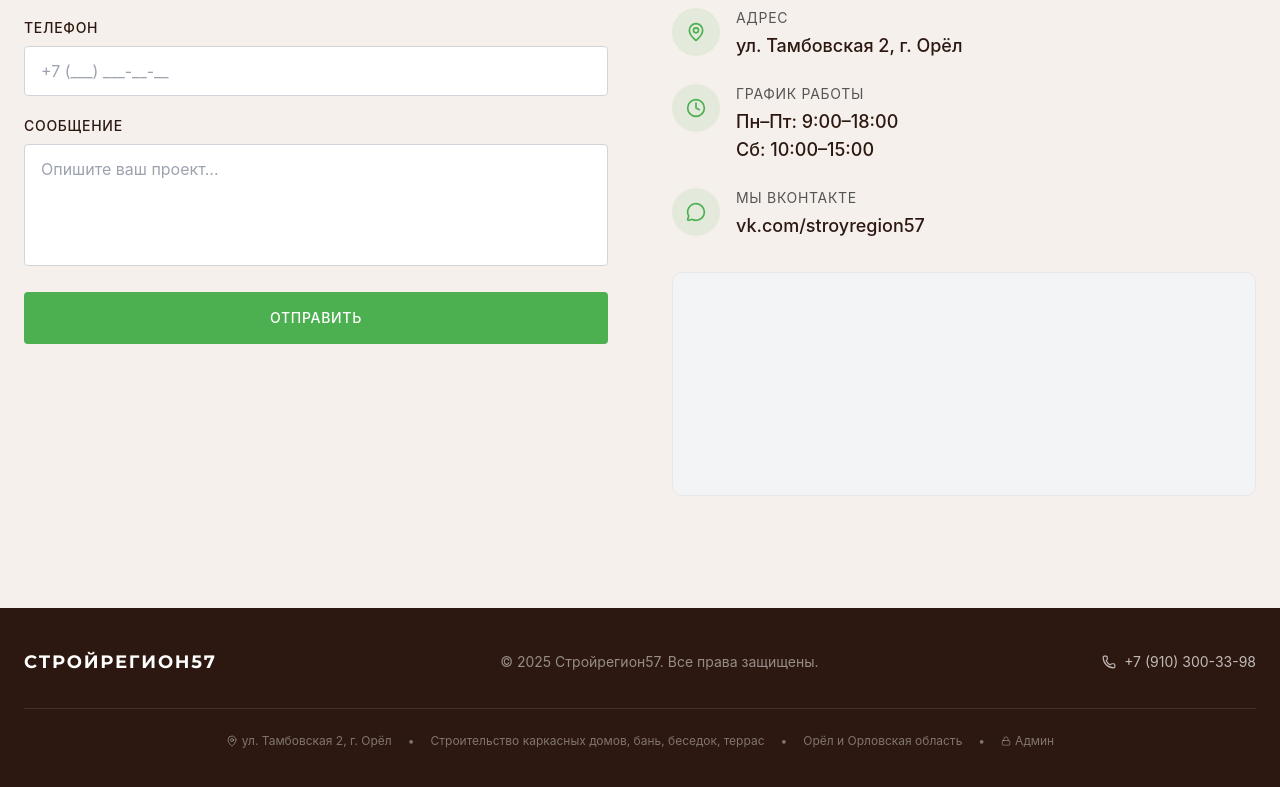
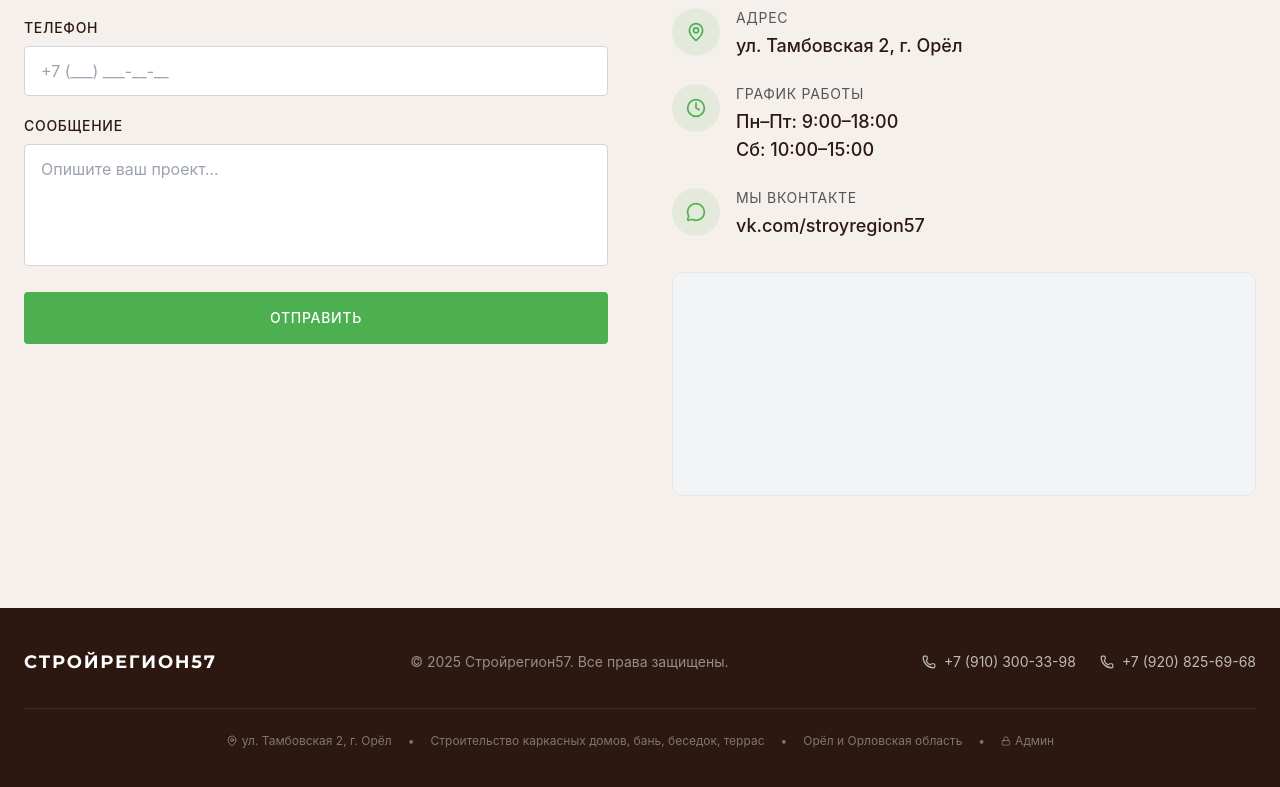
Before and after one commit to cirodil/sr57, a React (Vite) app: page /#/ in a window 1280 px wide. Shown: the part 4129-4916 px from the top of the page. Built offline with nearby package versions, Linux system fonts and the light colour scheme; no server answers.

Commit message:
добавил номер телефона в футер

```diff
--- a/src/sections/Footer.tsx
+++ b/src/sections/Footer.tsx
@@ -1,5 +1,5 @@
-import { Phone, MapPin, Lock } from 'lucide-react';
-import { useNavigate } from 'react-router';
+import { Phone, MapPin, Lock } from "lucide-react";
+import { useNavigate } from "react-router";
 
 export default function Footer() {
   const navigate = useNavigate();
@@ -8,7 +8,10 @@ export default function Footer() {
       <div className="max-w-7xl mx-auto px-6">
         <div className="flex flex-col md:flex-row items-center justify-between gap-6">
           {/* Logo */}
-          <a href="#" className="text-lg font-bold uppercase tracking-widest font-playfair text-white">
+          <a
+            href="#"
+            className="text-lg font-bold uppercase tracking-widest font-playfair text-white"
+          >
             СТРОЙРЕГИОН57
           </a>
 
@@ -26,6 +29,13 @@ export default function Footer() {
               <Phone size={14} />
               +7 (910) 300-33-98
             </a>
+            <a
+              href="tel:+79208256968"
+              className="flex items-center gap-2 text-white/70 hover:text-white transition-colors text-sm"
+            >
+              <Phone size={14} />
+              +7 (920) 825-69-68
+            </a>
           </div>
         </div>
 
@@ -40,7 +50,7 @@ export default function Footer() {
           <span>Орёл и Орловская область</span>
           <span>•</span>
           <button
-            onClick={() => navigate('/admin')}
+            onClick={() => navigate("/admin")}
             className="flex items-center gap-1 hover:text-white/70 transition-colors"
           >
             <Lock size={10} />
```
